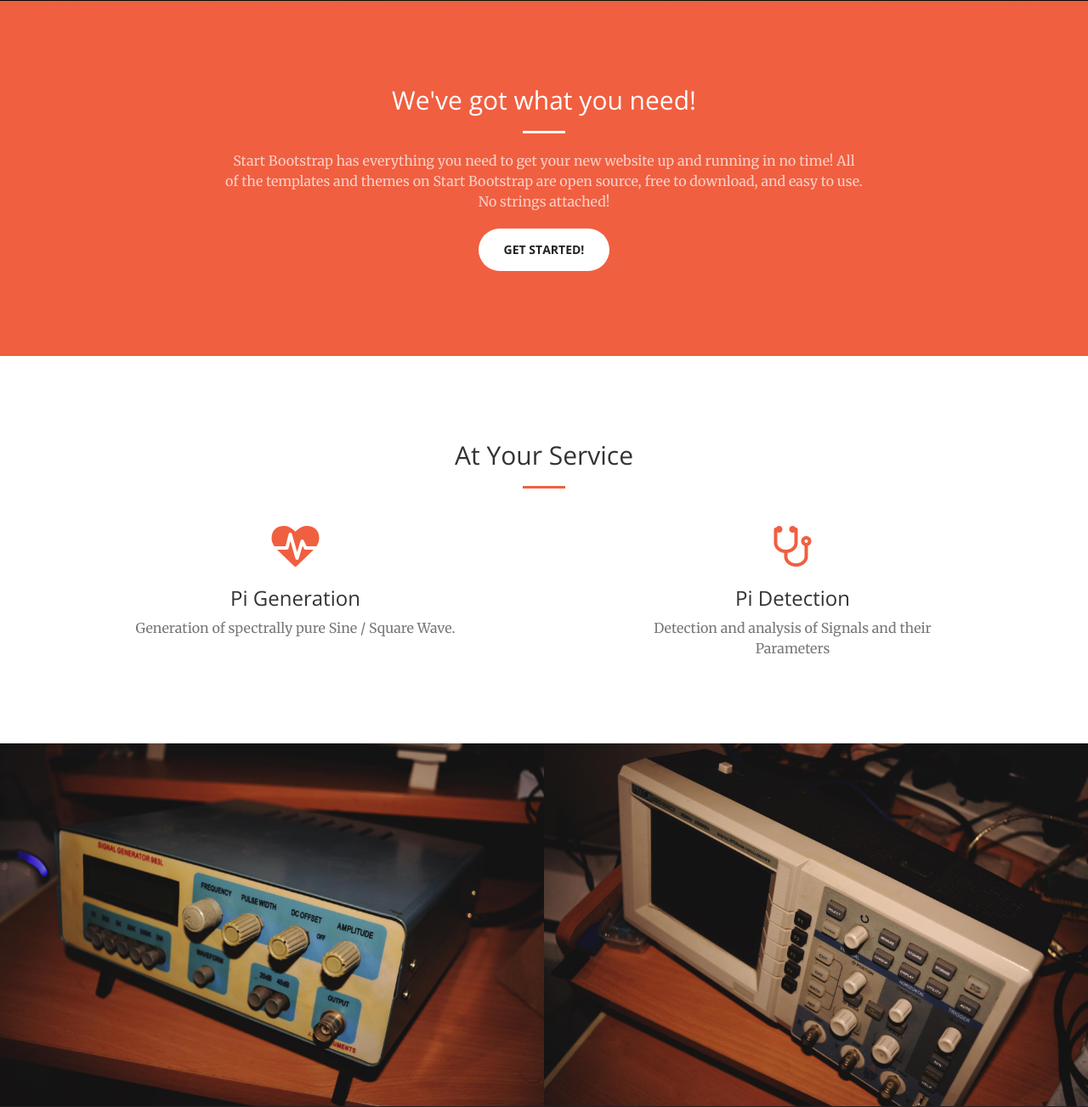
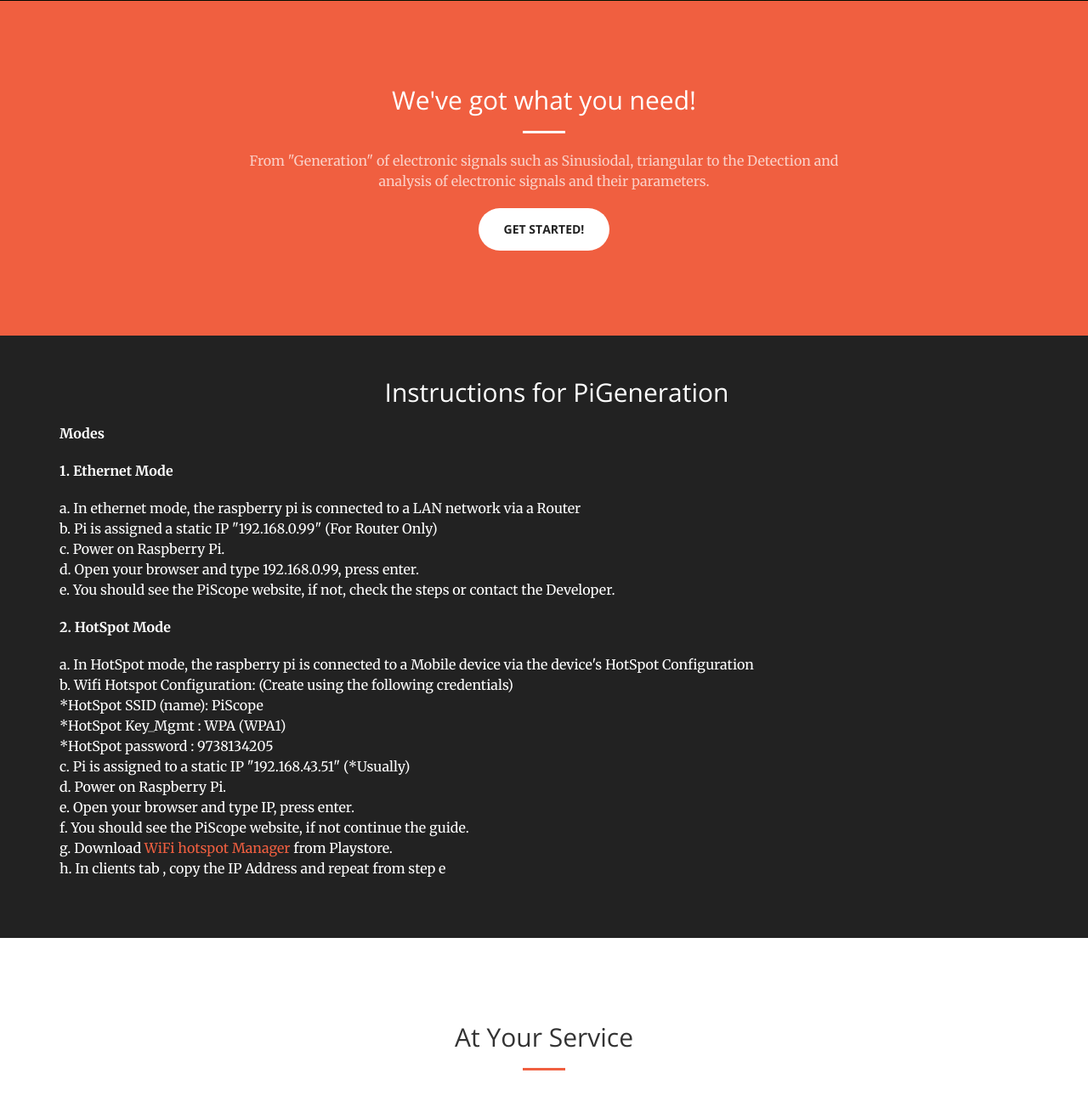
Before and after one commit to kingspp/PiScope-Flask, a Flask app: template templates/main.html in a window 1280 px wide. Shown: the part 799-2102 px from the top of the page at 85% size. Run offline with Flask 2, Linux system fonts and the light colour scheme; the template is opened without the code that fills it, so the values that code supplies are empty; some libraries are stand-ins or nearby versions.

Commit message:
Added Instaructions

```diff
--- a/templates/main.html
+++ b/templates/main.html
@@ -97,12 +97,42 @@ apparatus required for analyzing the signals. Ultimately it should be a single p
                 <div class="col-lg-8 col-lg-offset-2 text-center">
                     <h2 class="section-heading">We've got what you need!</h2>
                     <hr class="light">
-                    <p class="text-faded">Start Bootstrap has everything you need to get your new website up and running in no time! All of the templates and themes on Start Bootstrap are open source, free to download, and easy to use. No strings attached!</p>
+                    <p class="text-faded">From "Generation" of electronic signals such as Sinusiodal, triangular to the Detection and analysis of electronic signals and their parameters.</p>
                     <a href="#" class="btn btn-default btn-xl">Get Started!</a>
                 </div>
             </div>
         </div>
     </section>
+
+	<aside class="bg-dark">
+        <div class="container text-left" >
+            <div class="call-to-action">
+                <h2 class="container text-center">Instructions for PiGeneration</h2>
+                <p><b>Modes</b></p>
+				<p><b>1. Ethernet Mode</b></p>
+				<p>a. In ethernet mode, the raspberry pi is connected
+				to a LAN network via a Router<br>
+				b. Pi is assigned a static IP "192.168.0.99" (For Router Only)<br>
+				c. Power on Raspberry Pi.<br>
+				d. Open your browser and type 192.168.0.99, press enter.<br>
+				e. You should see the PiScope website, if not, check the steps or contact the Developer.<br></p>
+				<p><b>2. HotSpot Mode</b></p>
+				<p>a. In HotSpot mode, the raspberry pi is connected
+				to a Mobile device via the device's HotSpot Configuration<br>
+				b. Wifi Hotspot Configuration: (Create using the following credentials)<br>
+					*HotSpot SSID (name): PiScope<br>
+					*HotSpot Key_Mgmt   : WPA (WPA1)<br>
+					*HotSpot password   : 9738134205<br>
+				c. Pi is assigned to a static IP "192.168.43.51" (*Usually)<br>
+				d. Power on Raspberry Pi.<br>
+				e. Open your browser and type IP, press enter.<br>
+				f. You should see the PiScope website, if not continue the guide.<br>
+				g. Download <a href = "https://play.google.com/store/apps/details?id=com.etustudio.android.hotspotmanager&hl=en">WiFi hotspot Manager</a> from Playstore.<br>
+				h. In clients tab , copy the IP Address and repeat from step e <br></p>
+
+            </div>
+        </div>
+    </aside>
 
     <section id="services">
         <div class="container">
@@ -231,7 +261,7 @@ apparatus required for analyzing the signals. Ultimately it should be a single p
 
 
     <div class="col-lg-8 col-lg-offset-2 text-center">
-        <a href="#page-top" style="color:black; font-size:13px;font-family: 'Open Sans','Helvetica Neue',Arial,sans-serif; font-weight: 700; padding-bottom:25px">BETA v1.0.1</a>
+        <a href="#page-top" style="color:black; font-size:13px;font-family: 'Open Sans','Helvetica Neue',Arial,sans-serif; font-weight: 700; padding-bottom:25px">BETA v1.1.1</a>
 	</div>
 
 
```
